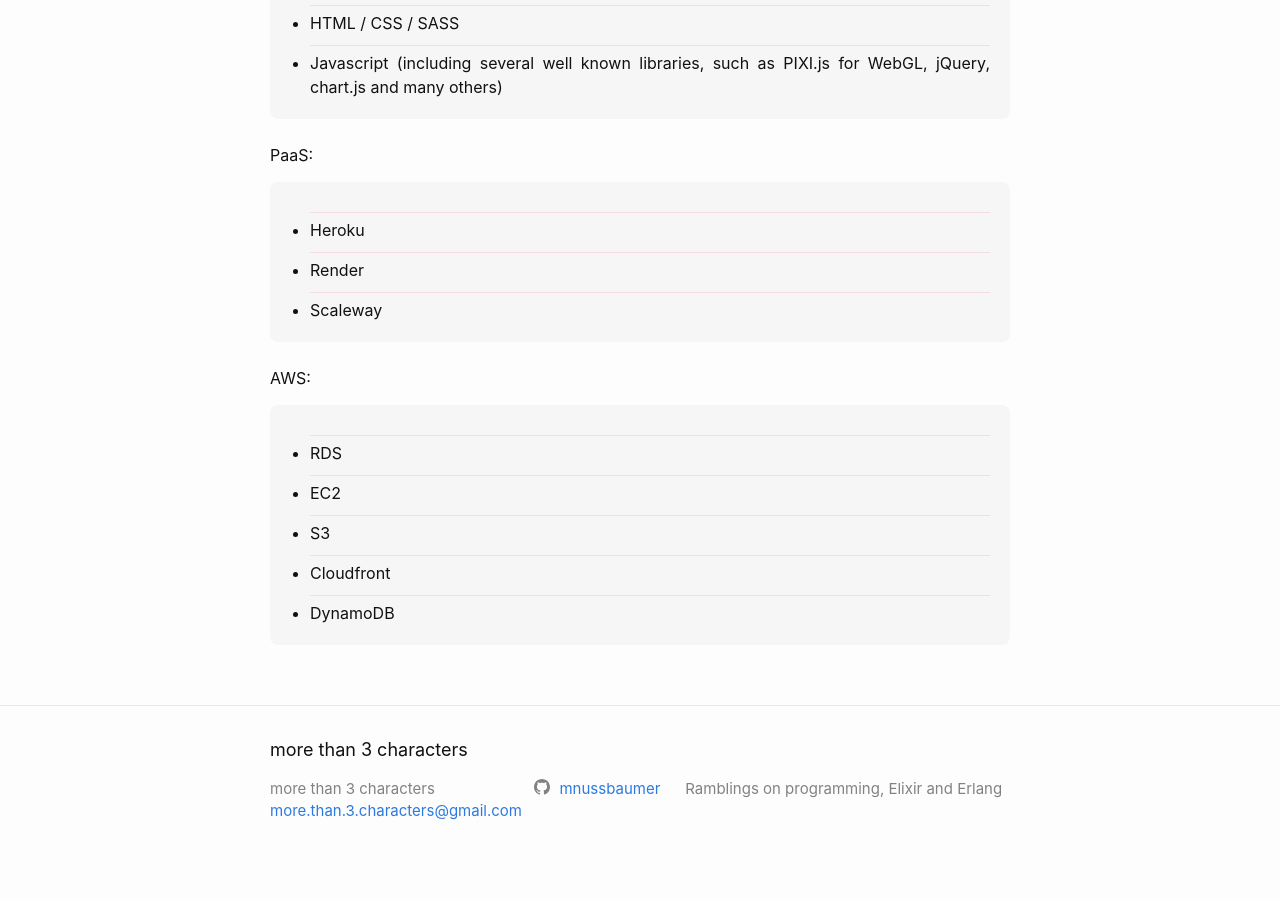
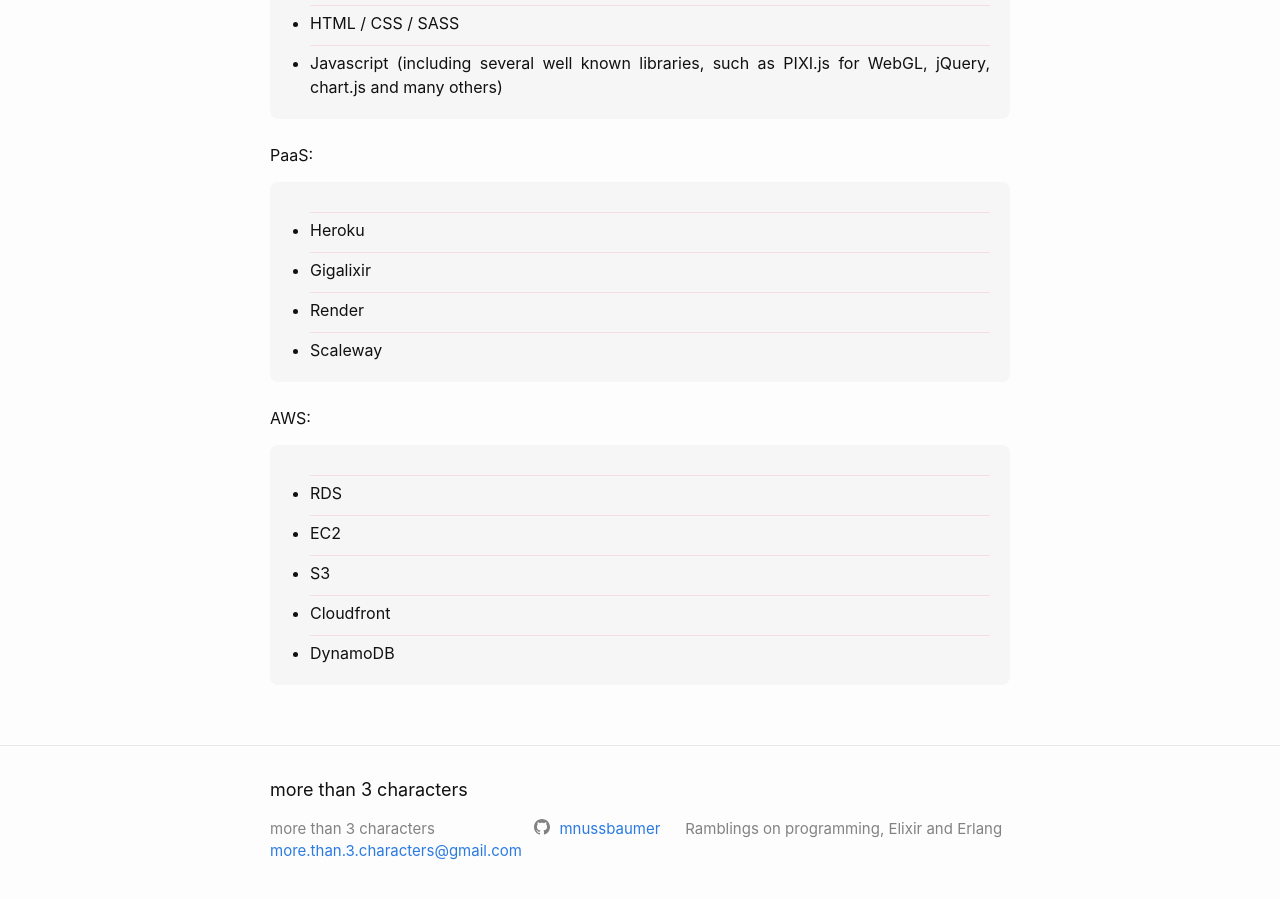
Before and after one commit to mnussbaumer/mnussbaumer.github.io, a Jekyll site: the page built from about.md, in a window 1280 px wide and 900 px high, scrolled down 784 px. Built offline with Jekyll 4.4.1, drawn with Linux system fonts in a browser that asks for light colours.

Commit message:
Gigalixir on PaaS about section

```diff
--- a/about.md
+++ b/about.md
@@ -24,6 +24,7 @@ Technologies I'm comfortable with:
 <br>
 PaaS:
 - Heroku
+- Gigalixir
 - Render
 - Scaleway
 
```
